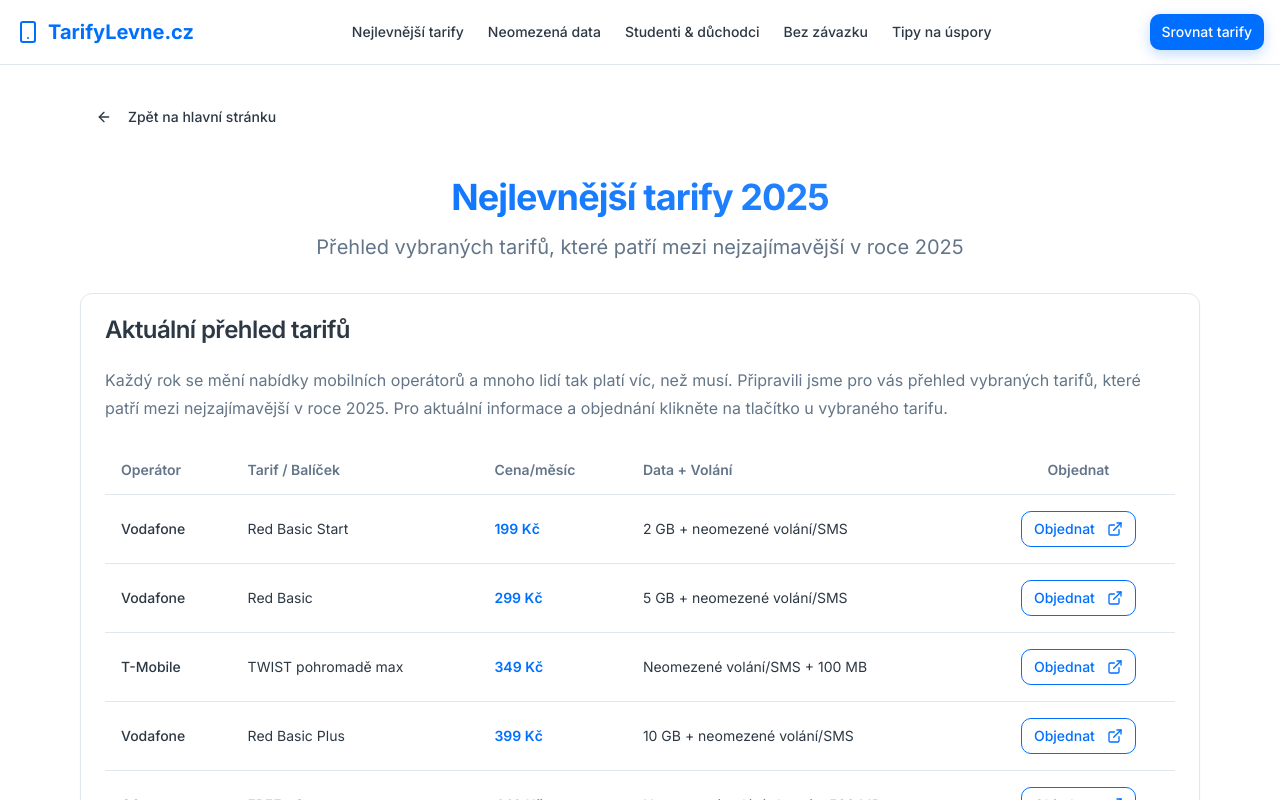
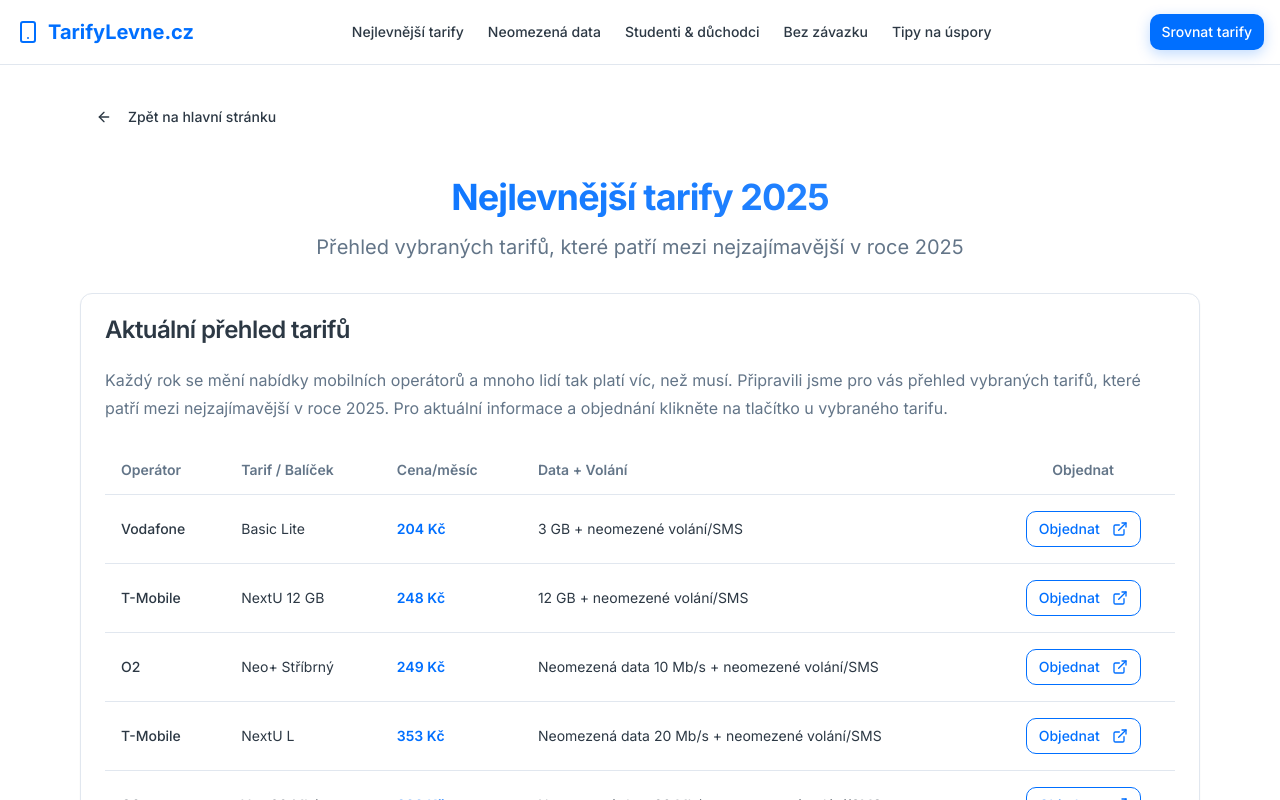
Before and after one commit to melkajakub/tarifylevne, a React (Vite) app: page /nejlevnejsi-tarify-2025 in a window 1280 px wide. Shown: the top 800 px of the page. Built offline with nearby package versions, Linux system fonts and the light colour scheme; the HTML template or start-up script is replaced by a standard one.

Commit message:
Opravit ceny tarifů

```diff
--- a/src/pages/NejlevnejsiTarify.tsx
+++ b/src/pages/NejlevnejsiTarify.tsx
@@ -10,45 +10,38 @@ const NejlevnejsiTarify = () => {
   const tarify = [
     {
       operator: "Vodafone",
-      tarif: "Red Basic Start",
-      cena: "199 Kč",
-      data: "2 GB + neomezené volání/SMS",
-      link: "{AFFILIATE_LINK}"
-    },
-    {
-      operator: "Vodafone",
-      tarif: "Red Basic",
-      cena: "299 Kč",
-      data: "5 GB + neomezené volání/SMS",
+      tarif: "Basic Lite",
+      cena: "204 Kč",
+      data: "3 GB + neomezené volání/SMS",
       link: "{AFFILIATE_LINK}"
     },
     {
       operator: "T-Mobile",
-      tarif: "TWIST pohromadě max",
-      cena: "349 Kč",
-      data: "Neomezené volání/SMS + 100 MB",
+      tarif: "NextU 12 GB",
+      cena: "248 Kč",
+      data: "12 GB + neomezené volání/SMS",
       link: "https://www.t-mobile.cz"
     },
     {
-      operator: "Vodafone",
-      tarif: "Red Basic Plus",
-      cena: "399 Kč",
-      data: "10 GB + neomezené volání/SMS",
-      link: "{AFFILIATE_LINK}"
+      operator: "O2",
+      tarif: "Neo+ Stříbrný",
+      cena: "249 Kč",
+      data: "Neomezená data 10 Mb/s + neomezené volání/SMS",
+      link: "https://www.o2.cz"
+    },
+    {
+      operator: "T-Mobile",
+      tarif: "NextU L",
+      cena: "353 Kč",
+      data: "Neomezená data 20 Mb/s + neomezené volání/SMS",
+      link: "https://www.t-mobile.cz"
     },
     {
       operator: "O2",
-      tarif: "FREE+ Start",
-      cena: "449 Kč",
-      data: "Neomezené volání vlastní + 500 MB",
+      tarif: "You 20 Mb/s",
+      cena: "399 Kč",
+      data: "Neomezená data 20 Mb/s + neomezené volání/SMS",
       link: "https://www.o2.cz"
-    },
-    {
-      operator: "Vodafone",
-      tarif: "Red Unlimited Basic",
-      cena: "499 Kč",
-      data: "20 GB + neomezené volání/SMS",
-      link: "{AFFILIATE_LINK}"
     }
   ];
 
```
